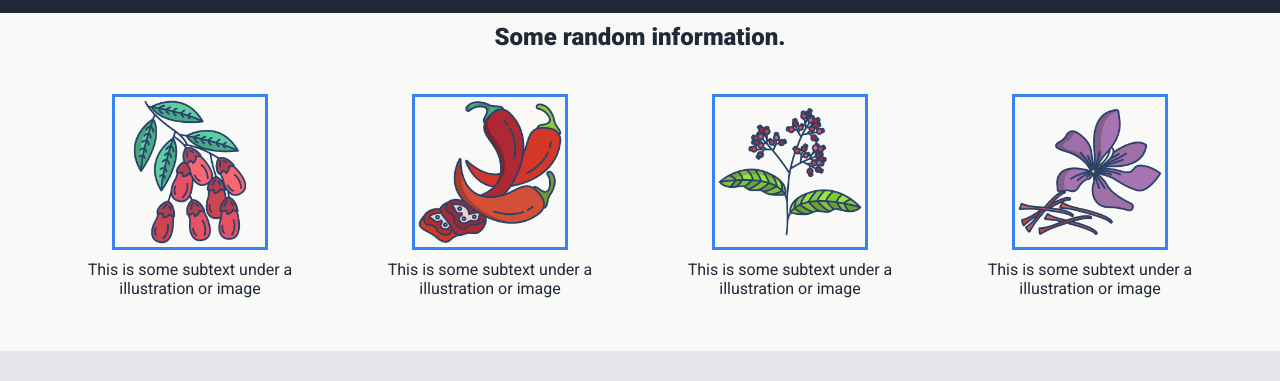
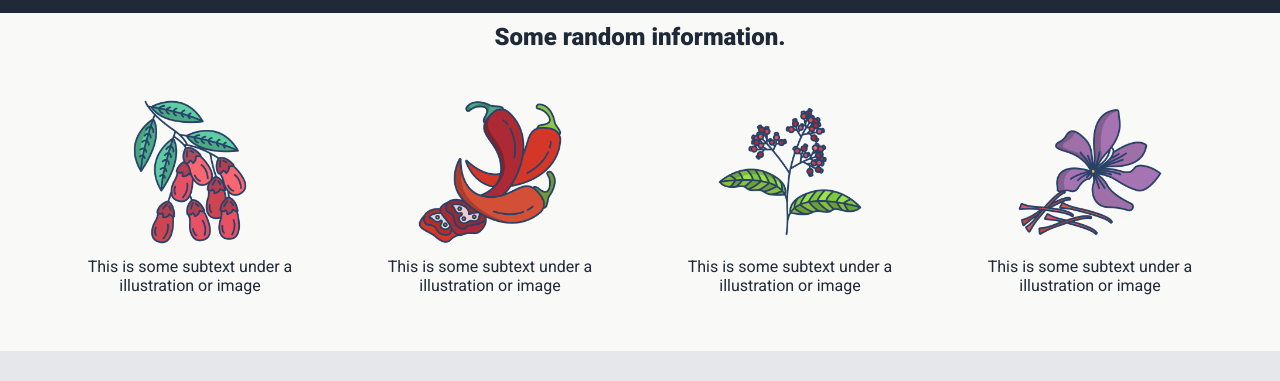
Before and after one commit to Saabane/landing-page, a plain HTML site: page index.html in a window 1280 px wide. Shown: the part 419-800 px from the top of the page. Drawn offline with Linux system fonts and the light colour scheme.

Commit message:
Taken the border out of the items

```diff
--- a/css/style.css
+++ b/css/style.css
@@ -138,7 +138,6 @@ body {
 .container img {
     height: 150px;
     width: 150px;
-    border: #3882F6 solid;
 }
 
 .container .text   {
```
